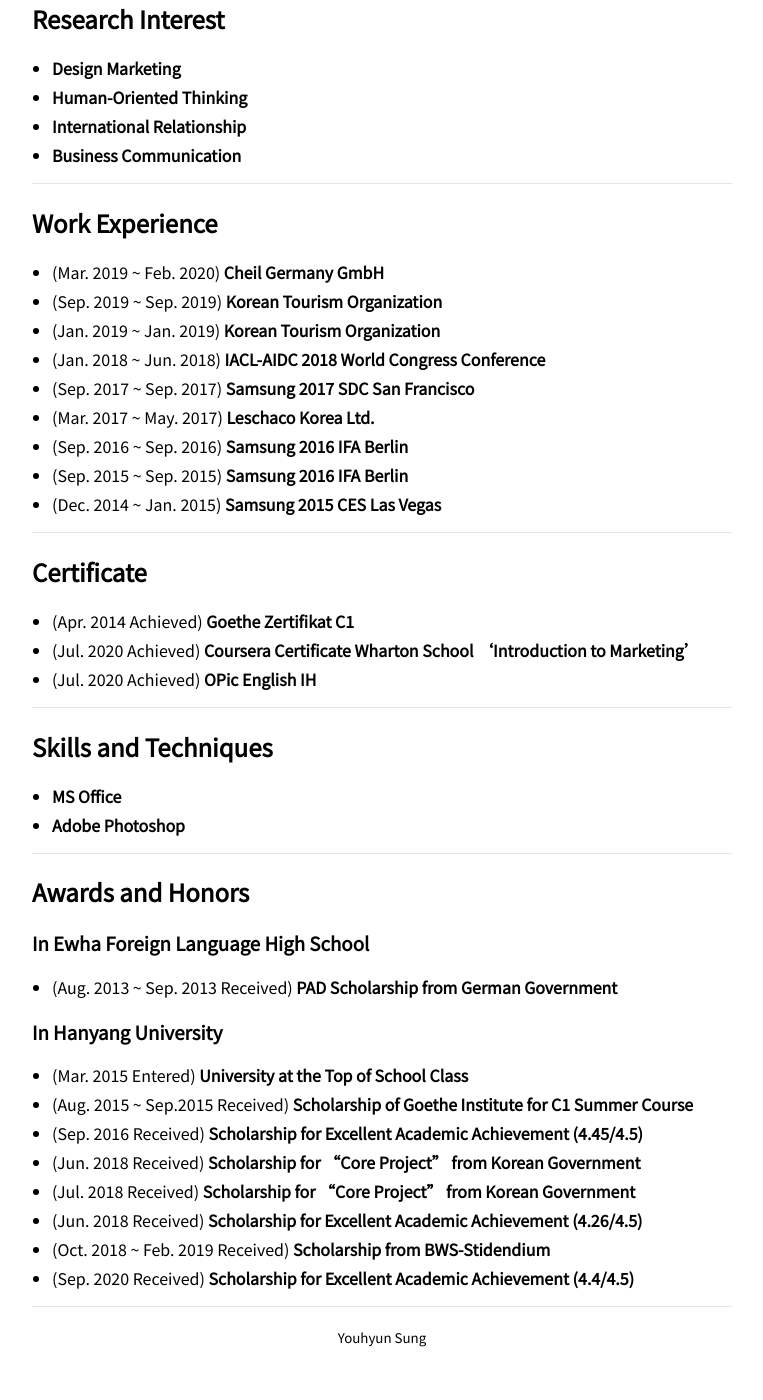
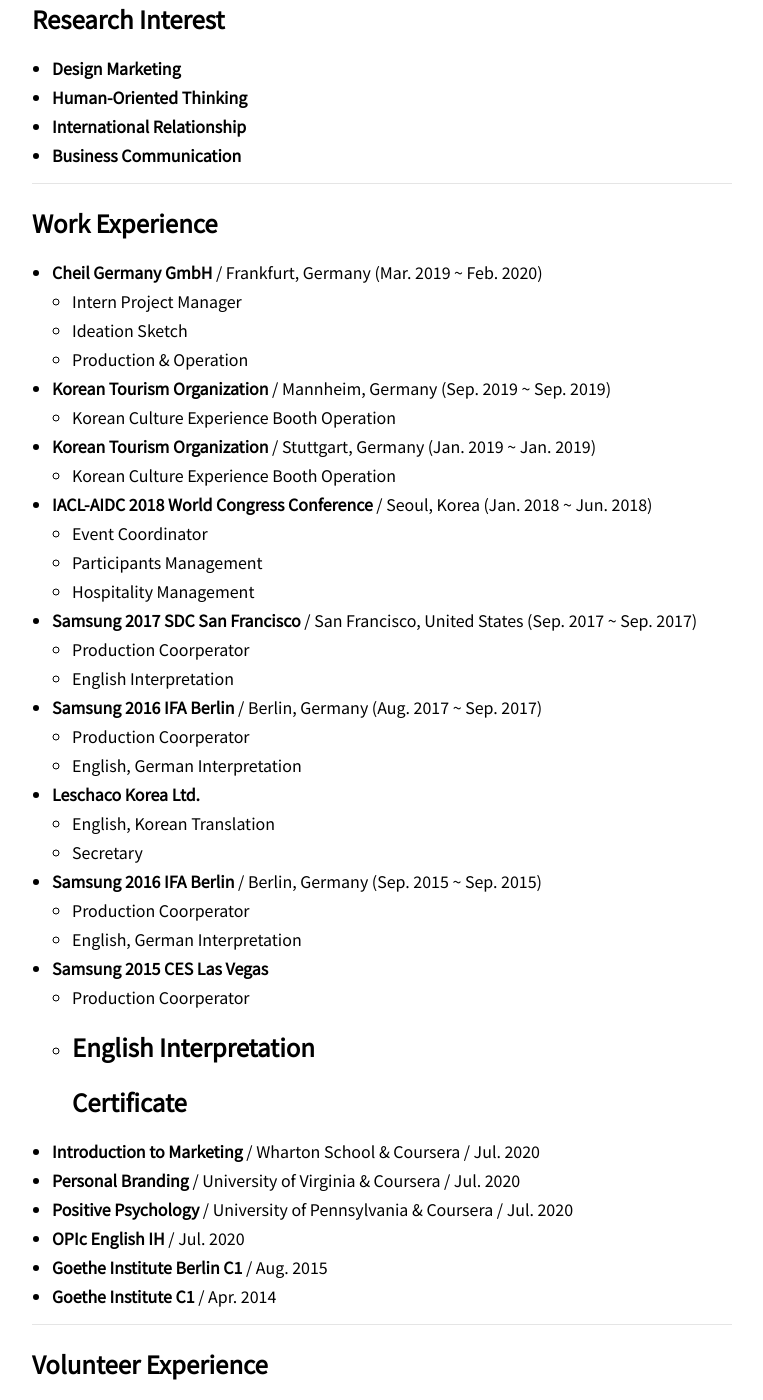
Before and after one commit to youhyunsung/youhyunsung.github.io, a Jekyll site: the page built from index.md, in a window 1280 px wide and 1400 px high, scrolled down 1083 px. Shown: the whole window, without its empty margins (258-1021 px from the left). Built offline with Jekyll 4.4.1, drawn with Linux system fonts in a browser that asks for light colours; our own code applies the rules of GitHub Pages for plain Markdown files; before the commit the page ends 2431 px from its top, so only the background shows below that; some of the changed text lies outside the part shown.

Commit message:
Update index.md

```diff
--- a/index.md
+++ b/index.md
@@ -19,9 +19,9 @@ Please contact me if you want to know more about me!  See CV for more informatio
 
 ---
 ## Education
-- (Mar. 2015 ~ currently) **Hanyang University**
-- (Oct. 2018 ~ Feb. 2019) **Exchange Semester in Stuttgart at University of Stuttgart**
-- (Mar 2012 ~ Feb. 2015) **Graduated from Ewha girls’ Foreign Language High School Specialized in German Language**
+- **Hanyang University** / Seoul, Korea / Mar. 2015 ~ expected to graduate in Feb. 2021
+- **University of Stuttgart** / Stuttgart, Germany / Oct. 2018 ~ Feb. 2019
+- **Ewha girls’ Foreign Language High School Specialized in German Language** / Seoul, Korea / Mar 2012 ~ Feb. 2015
 
 ---
 ## Language
@@ -39,21 +39,46 @@ Please contact me if you want to know more about me!  See CV for more informatio
 
 ---
 ## Work Experience
-- (Mar. 2019 ~ Feb. 2020) **Cheil Germany GmbH**
-- (Sep. 2019 ~ Sep. 2019) **Korean Tourism Organization**
-- (Jan. 2019 ~ Jan. 2019) **Korean Tourism Organization**
-- (Jan. 2018 ~ Jun. 2018) **IACL-AIDC 2018 World Congress Conference**
-- (Sep. 2017 ~ Sep. 2017) **Samsung 2017 SDC San Francisco**
-- (Mar. 2017 ~ May. 2017) **Leschaco Korea Ltd.**
-- (Sep. 2016 ~ Sep. 2016) **Samsung 2016 IFA Berlin**
-- (Sep. 2015 ~ Sep. 2015) **Samsung 2016 IFA Berlin**
-- (Dec. 2014 ~ Jan. 2015) **Samsung 2015 CES Las Vegas**
+- **Cheil Germany GmbH** / Frankfurt, Germany (Mar. 2019 ~ Feb. 2020)
+    - Intern Project Manager
+    - Ideation Sketch
+    - Production & Operation
+- **Korean Tourism Organization** / Mannheim, Germany (Sep. 2019 ~ Sep. 2019)
+    - Korean Culture Experience Booth Operation
+- **Korean Tourism Organization** / Stuttgart, Germany (Jan. 2019 ~ Jan. 2019)
+    - Korean Culture Experience Booth Operation
+- **IACL-AIDC 2018 World Congress Conference** / Seoul, Korea (Jan. 2018 ~ Jun. 2018)
+    - Event Coordinator
+    - Participants Management
+    - Hospitality Management
+- **Samsung 2017 SDC San Francisco** / San Francisco, United States (Sep. 2017 ~ Sep. 2017)
+    - Production Coorperator
+    - English Interpretation
+- **Samsung 2016 IFA Berlin** / Berlin, Germany (Aug. 2017 ~ Sep. 2017)
+    - Production Coorperator
+    - English, German Interpretation
+- **Leschaco Korea Ltd.**
+    - English, Korean Translation
+    - Secretary
+- **Samsung 2016 IFA Berlin** / Berlin, Germany (Sep. 2015 ~ Sep. 2015)
+    - Production Coorperator
+    - English, German Interpretation
+- **Samsung 2015 CES Las Vegas**
+    - Production Coorperator
+    - English Interpretation
+---
+## Certificate
+- **Introduction to Marketing** / Wharton School & Coursera / Jul. 2020
+- **Personal Branding** / University of Virginia & Coursera / Jul. 2020
+- **Positive Psychology** / University of Pennsylvania & Coursera / Jul. 2020
+- **OPIc English IH** / Jul. 2020
+- **Goethe Institute Berlin C1** / Aug. 2015
+- **Goethe Institute C1** / Apr. 2014
 
 ---
-## Certificate
-- (Apr. 2014 Achieved) **Goethe Zertifikat C1**
-- (Jul. 2020 Achieved) **Coursera Certificate Wharton School ‘Introduction to Marketing’**
-- (Jul. 2020 Achieved) **OPic English IH**
+## Volunteer Experience
+- Hanyang University / Korean Supporters / Mar. 2018 ~ Jun. 2018
+    - Teach Korean for International Students
 
 ---
 ## Skills and Techniques
@@ -64,18 +89,17 @@ Please contact me if you want to know more about me!  See CV for more informatio
 ## Awards and Honors
 
 ### In Ewha Foreign Language High School
-- (Aug. 2013 ~ Sep. 2013 Received) **PAD Scholarship from German Government**
+- **PAD Scholarship from German Government** / Aug. 2013 ~ Sep. 2013
 
 ### In Hanyang University
-- (Mar. 2015 Entered) **University at the Top of School Class**
-- (Aug. 2015 ~ Sep.2015 Received) **Scholarship of Goethe Institute for C1 Summer Course**
-- (Sep. 2016 Received) **Scholarship for Excellent Academic Achievement (4.45/4.5)**
-- (Jun. 2018 Received) **Scholarship for “Core Project" from Korean Government**
-- (Jul. 2018 Received) **Scholarship for “Core Project" from Korean Government**
-- (Jun. 2018 Received) **Scholarship for Excellent Academic Achievement (4.26/4.5)**
-- (Oct. 2018 ~ Feb. 2019 Received) **Scholarship from BWS-Stidendium**
-- (Sep. 2020 Received) **Scholarship for Excellent Academic Achievement (4.4/4.5)**
-
+- **Entered University at the Top of School Class** / Mar. 2015
+- **Scholarship of Goethe Institute for C1 Summer Course** / Aug. 2015 ~ Sep.2015
+- **Scholarship for Excellent Academic Achievement (4.45/4.5)** / Sep. 2016
+- **Scholarship for “Core Project" from Korean Government** / Jun. 2018
+- **Scholarship for “Core Project Specialist" from Korean Government** / Jun. 2018
+- **Scholarship for Excellent Academic Achievement (4.26/4.5)** / Jun. 2018
+- **Scholarship from BWS-Stidendium**/ Oct. 2018 ~ Feb. 2019
+- **Scholarship for Excellent Academic Achievement (4.4/4.5)** / Sep. 2020
  <!-- This is a [link](http://google.com). Something *italics* and something **bold**.-->
  <!-- Here is a horizontal rule --- -->
  <!-- Here is a blockquote> To a great mind, nothing is little -->
```
Also changed, not shown: other parts of index.md (+1 -1 lines).
